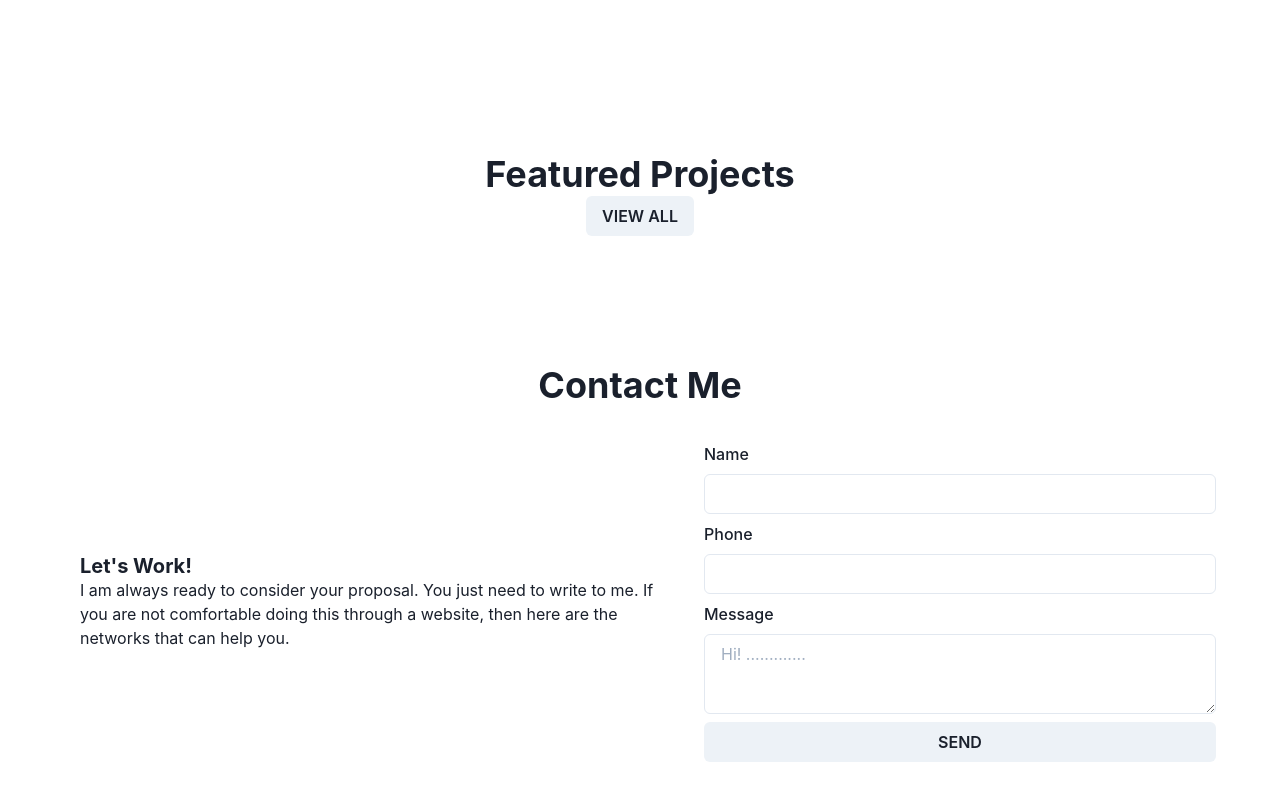
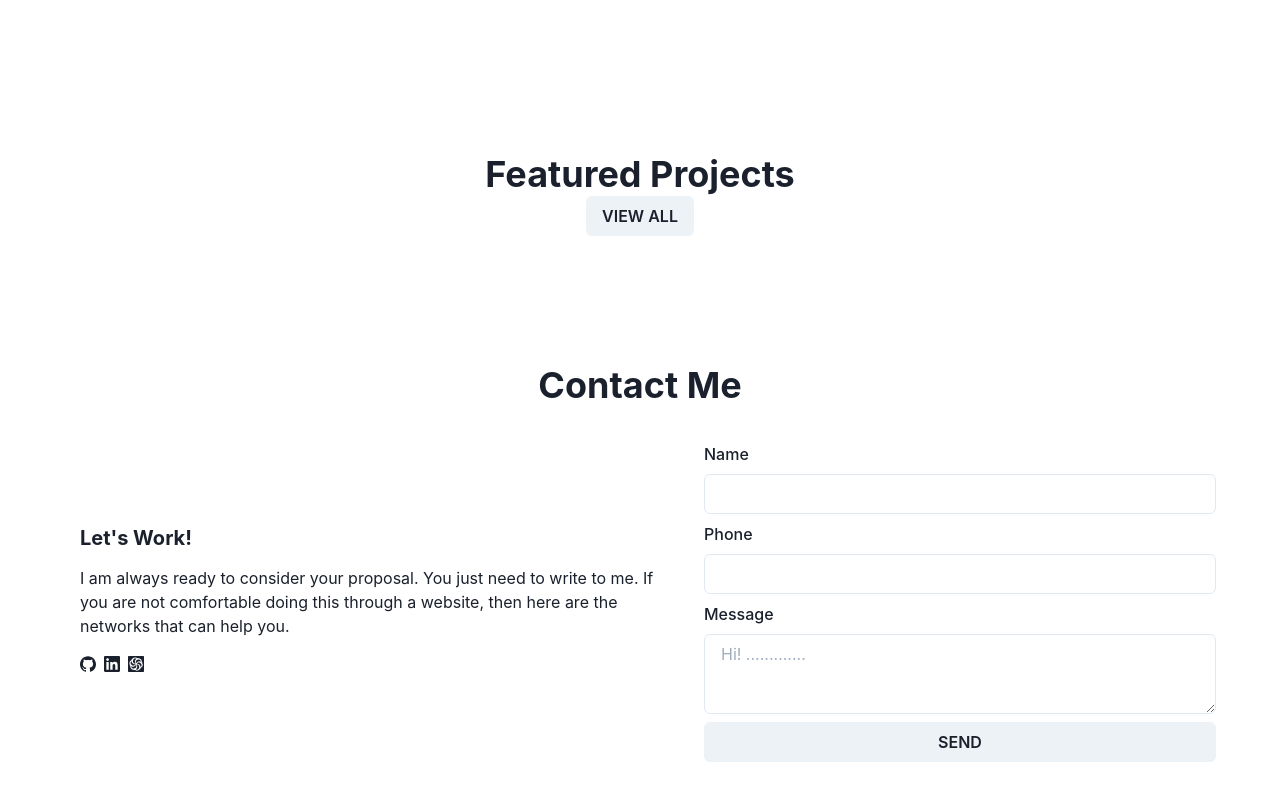
Before and after one commit to Nabin19677/PersonalPortfolio, a Next.js app: page / in a window 1280 px wide. Shown: the part 2279-3079 px from the top of the page. Built offline with nearby package versions, Linux system fonts and the light colour scheme.

Commit message:
completed basic contact section

```diff
--- a/components/Footer.js
+++ /dev/null
@@ -1,7 +0,0 @@
-export default function Footer() {
-  return (
-    <>
-      <p>Footer Page</p>
-    </>
-  );
-}
--- a/components/sections/Contact.js
+++ b/components/sections/Contact.js
@@ -13,6 +13,15 @@ import {
   Text,
   Container,
 } from "@chakra-ui/react";
+import SocialIcon from "../ui/social-icon";
+
+import { SiGithub, SiLinkedin, SiCodewars } from "react-icons/si";
+import socialLinks from "../../data/social_links";
+const socialIcons = {
+  github: SiGithub,
+  linkedin: SiLinkedin,
+  codewars: SiCodewars,
+};
 
 export default function Contact() {
   return (
@@ -24,11 +33,22 @@ export default function Contact() {
         <Box>
           <Container>
             <Heading size="md">Let&apos;s Work!</Heading>
-            <Text>
+            <Text mt={4}>
               I am always ready to consider your proposal. You just need to
               write to me. If you are not comfortable doing this through a
               website, then here are the networks that can help you.
             </Text>
+            <Box mt={4}>
+              <HStack>
+                {socialLinks.map((soc) => (
+                  <SocialIcon
+                    key={soc.icon}
+                    iconModule={socialIcons[soc.icon]}
+                    link={soc.link}
+                  />
+                ))}
+              </HStack>
+            </Box>
           </Container>
         </Box>
         <Spacer />
--- /dev/null
+++ b/components/ui/social-icon.js
@@ -0,0 +1,11 @@
+import { Box, Icon, Link } from "@chakra-ui/react";
+
+export default function SocialIcon({ iconModule, link }) {
+  return (
+    <Box>
+      <Link href={link} isExternal>
+        <Icon as={iconModule} />
+      </Link>
+    </Box>
+  );
+}
--- /dev/null
+++ b/data/social_links.js
@@ -0,0 +1,19 @@
+const links = [
+  {
+    label: "Github",
+    icon: "github",
+    link: "https://github.com/Nabin19677",
+  },
+  {
+    label: "Linkedin",
+    icon: "linkedin",
+    link: "https://www.linkedin.com/in/nabin19677/",
+  },
+  {
+    label: "CodeWars",
+    icon: "codewars",
+    link: "https://www.codewars.com/users/Nabin19677",
+  },
+];
+
+export default links;
--- a/pages/index.js
+++ b/pages/index.js
@@ -9,7 +9,6 @@ import Skills from "../components/sections/Skills";
 import Experience from "../components/sections/Experience";
 import Projects from "../components/sections/Projects";
 import Contact from "../components/sections/Contact";
-import Footer from "../components/Footer";
 import NavBar from "../components/NavBar";
 
 import styles from "../styles/Home.module.css";
```
Also changed, not shown: data/footerLinks.js (deleted, +0 -14 lines).
